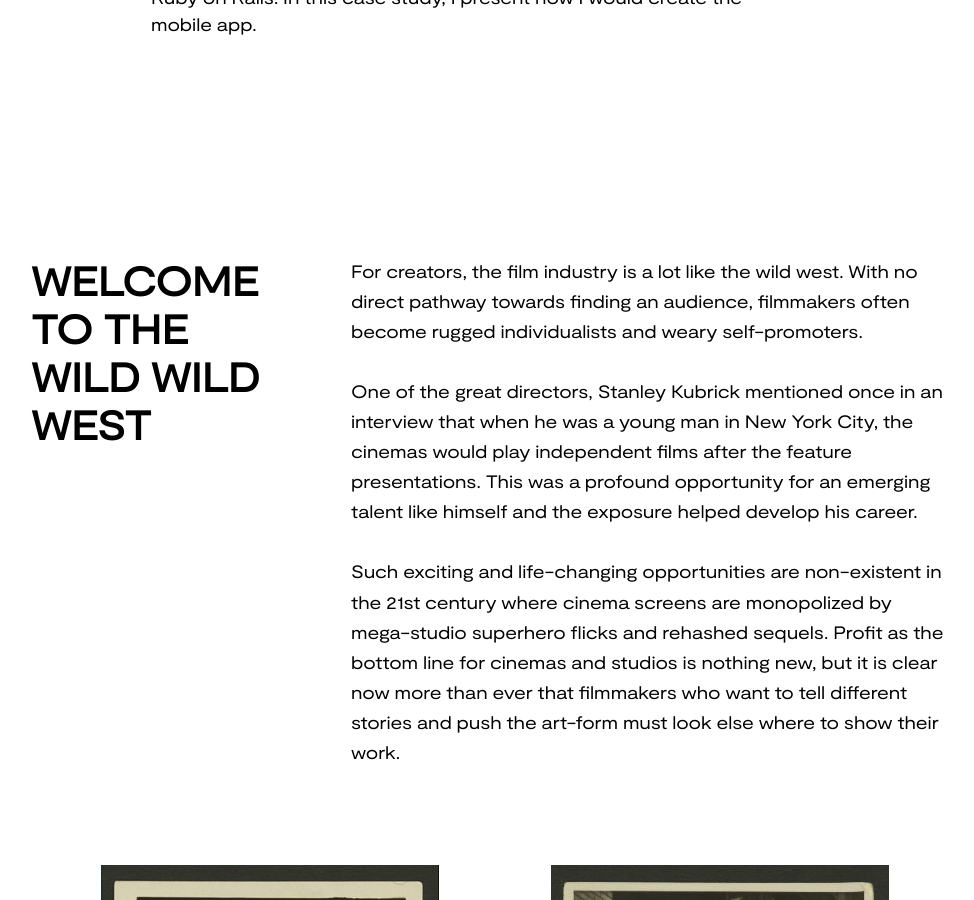
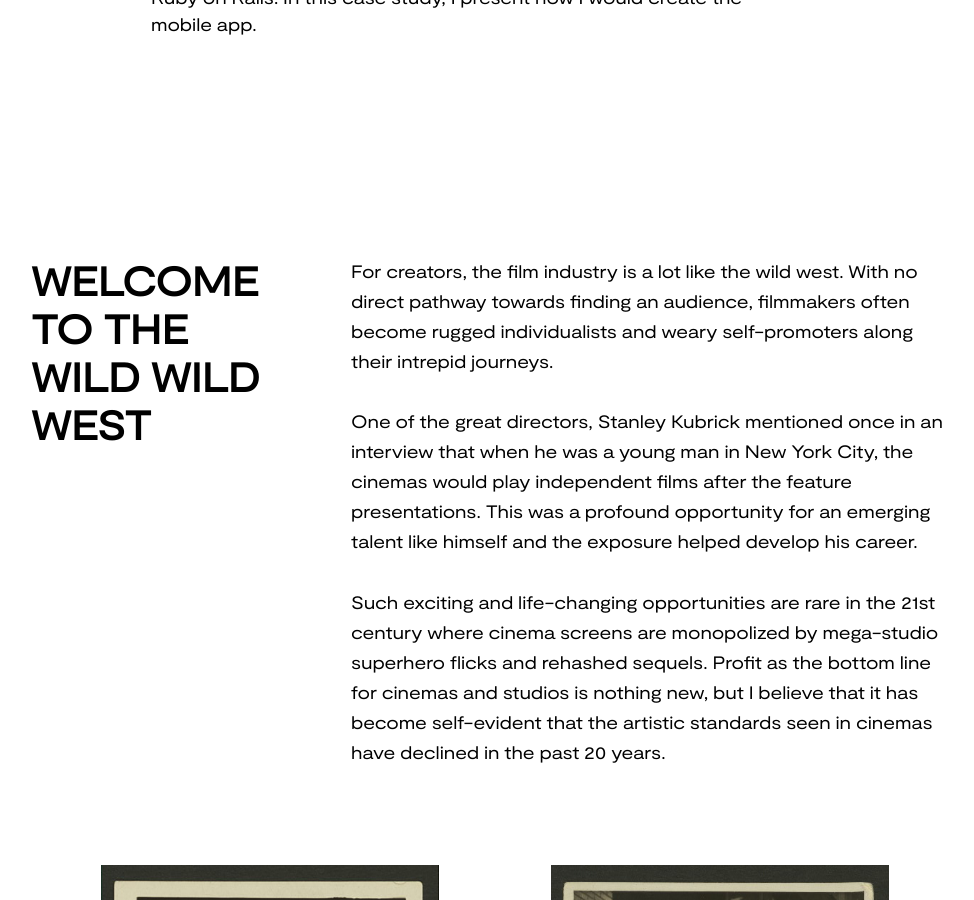
Before and after one commit to aaronzomback/design-portfolio, a Jekyll site: the page built from timesink.html, in a window 1280 px wide and 900 px high, scrolled down 1073 px. Shown: the whole window, without its empty margins (89-1063 px from the left). Built offline with Jekyll 4.4.1, drawn with Linux system fonts in a browser that asks for light colours.

Commit message:
standards

```diff
--- a/timesink.html
+++ b/timesink.html
@@ -72,12 +72,11 @@ layout: nav
       </div>
 
       <div class="prologue-paragraph">
-        <p> For creators, the film industry is a lot like the wild west. With no direct pathway towards finding an audience, filmmakers often become rugged individualists and weary self-promoters. <br> <br>
+        <p> For creators, the film industry is a lot like the wild west. With no direct pathway towards finding an audience, filmmakers often become rugged individualists and weary self-promoters along their intrepid journeys. <br> <br>
 
             One of the great directors, Stanley Kubrick mentioned once in an interview that when he was a young man in New York City, the cinemas would play independent films after the feature presentations. This was a profound opportunity for an emerging talent like himself and the exposure helped develop his career. <br> <br>
 
-            Such exciting and life-changing opportunities are non-existent in the 21st century where cinema screens are monopolized by mega-studio superhero flicks and rehashed sequels. Profit as the bottom line for cinemas and studios is nothing new, but it is clear now more than ever that filmmakers who want to tell different stories and push the art-form must look else where to show their work.
-
+            Such exciting and life-changing opportunities are rare in the 21st century where cinema screens are monopolized by mega-studio superhero flicks and rehashed sequels. Profit as the bottom line for cinemas and studios is nothing new, but I believe that it has become self-evident that the artistic standards seen in cinemas have declined in the past 20 years.
         </p>
       </div>
 </section>
```
